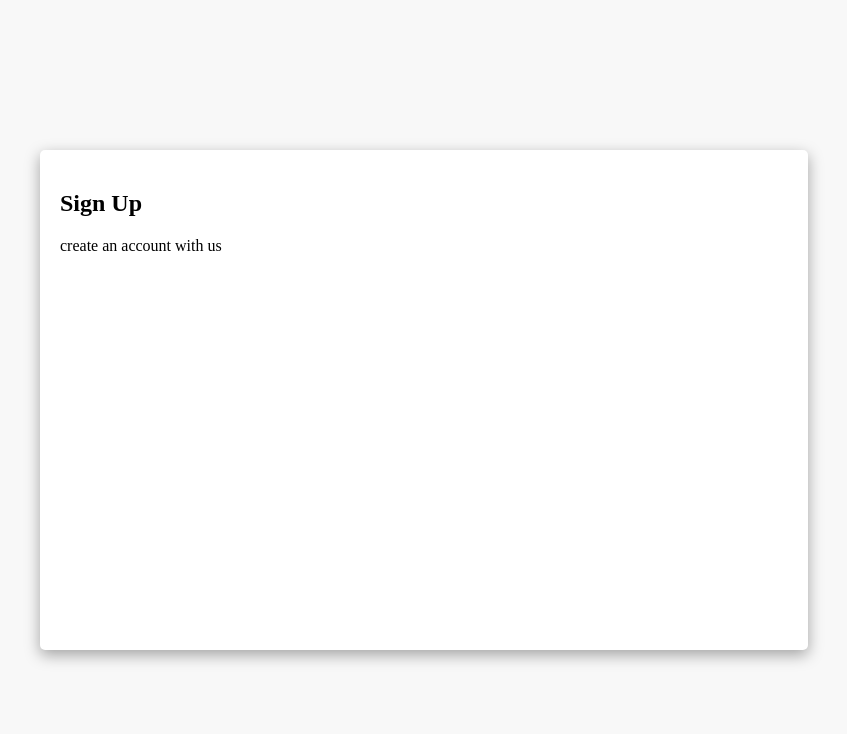
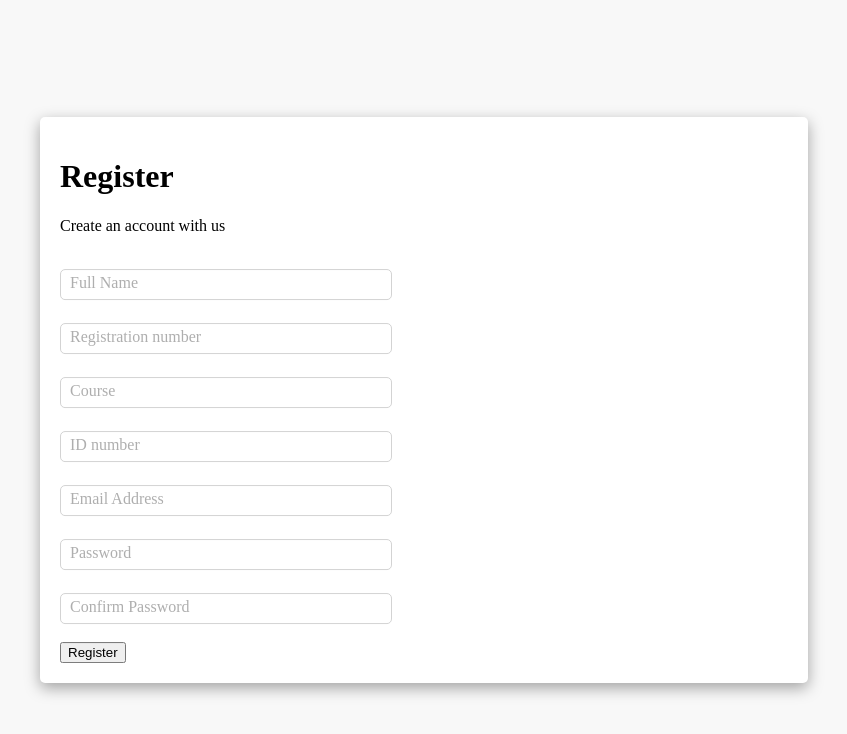
Before and after one commit to DennisRono/auth-sys, a React (Create React App) app: page / in a window 1280 px wide. Shown: the top 734 px of the page, without its empty margins (216-1063 px from the left). Built offline with nearby package versions, Linux system fonts and the light colour scheme.

Commit message:
color-fixes

```diff
--- a/cron-logs.json
+++ b/cron-logs.json
@@ -1 +1 @@
-{"logs":{"name":"dennis"},"ahe7g":{"Status":"git update complete","TimePushed":"2/18/2022, 9:50:10 PM"},"nautz":{"Status":"git update complete","TimePushed":"2/18/2022, 9:55:15 PM"},"mxdyu":{"Status":"git update complete","TimePushed":"2/18/2022, 10:00:24 PM"},"org6z":{"Status":"git update complete","TimePushed":"2/18/2022, 10:05:13 PM"},"pj23u":{"Status":"git update complete","TimePushed":"2/18/2022, 10:10:25 PM"},"4crvc":{"Status":"nothing to commit, working tree clean","TimePushed":"2/18/2022, 10:15:09 PM"},"1n7nc":{"Status":"git update complete","TimePushed":"2/19/2022, 11:45:14 AM"},"e5g5c":{"Status":"git update complete","TimePushed":"2/19/2022, 11:50:10 AM"},"mcj15":{"Status":"git update complete","TimePushed":"2/19/2022, 11:55:07 AM"},"m3vy3":{"Status":"git update complete","TimePushed":"2/19/2022, 12:01:28 PM"},"uhqj8":{"Status":"git update complete","TimePushed":"2/19/2022, 12:05:06 PM"},"f0fv6":{"Status":"git update complete","TimePushed":"2/19/2022, 12:10:21 PM"},"a0ace":{"Status":"git update complete","TimePushed":"2/19/2022, 12:15:26 PM"},"mc2ex":{"Status":"git update complete","TimePushed":"2/19/2022, 12:20:17 PM"},"6g4r9":{"Status":"git update complete","TimePushed":"2/19/2022, 12:24:09 PM"}}
+{"logs":{"name":"dennis"},"ahe7g":{"Status":"git update complete","TimePushed":"2/18/2022, 9:50:10 PM"},"nautz":{"Status":"git update complete","TimePushed":"2/18/2022, 9:55:15 PM"},"mxdyu":{"Status":"git update complete","TimePushed":"2/18/2022, 10:00:24 PM"},"org6z":{"Status":"git update complete","TimePushed":"2/18/2022, 10:05:13 PM"},"pj23u":{"Status":"git update complete","TimePushed":"2/18/2022, 10:10:25 PM"},"4crvc":{"Status":"nothing to commit, working tree clean","TimePushed":"2/18/2022, 10:15:09 PM"},"1n7nc":{"Status":"git update complete","TimePushed":"2/19/2022, 11:45:14 AM"},"e5g5c":{"Status":"git update complete","TimePushed":"2/19/2022, 11:50:10 AM"},"mcj15":{"Status":"git update complete","TimePushed":"2/19/2022, 11:55:07 AM"},"m3vy3":{"Status":"git update complete","TimePushed":"2/19/2022, 12:01:28 PM"},"uhqj8":{"Status":"git update complete","TimePushed":"2/19/2022, 12:05:06 PM"},"f0fv6":{"Status":"git update complete","TimePushed":"2/19/2022, 12:10:21 PM"},"a0ace":{"Status":"git update complete","TimePushed":"2/19/2022, 12:15:26 PM"},"mc2ex":{"Status":"git update complete","TimePushed":"2/19/2022, 12:20:17 PM"},"6g4r9":{"Status":"git update complete","TimePushed":"2/19/2022, 12:24:09 PM"},"5tm1n":{"Status":"git update complete","TimePushed":"2/19/2022, 12:27:08 PM"}}
--- a/src/App.jsx
+++ b/src/App.jsx
@@ -25,10 +25,48 @@ export class App extends Component {
                 <div className="authReg">
                   <div className="authRegFlex">
                     <div className="authRegForm">
-                      <h2>Sign Up</h2>
-                      <p>create an account with us</p>
-                      <form class="regForm">
-
+                      <h1>Register</h1>
+                      <p>Create an account with us</p>
+                      <form className="form" autoComplete="off">
+                          <p className="err-box"></p>
+                          <input type="hidden" autoComplete="new-password" name="hidden" />
+                          <div className="user-input-wrp">
+                              <br/>
+                              <input type="text" className="inputText" name="fullname" required/>
+                              <span className="floating-label">Full Name</span>
+                          </div>
+                          <div className="user-input-wrp">
+                              <br/>
+                              <input type="text" className="inputText" name="regno"   required/>
+                              <span className="floating-label">Registration number</span>
+                          </div>
+                          <div className="user-input-wrp">
+                              <br/>
+                              <input type="text" autoComplete="off" className="inputText" name="course"   required/>
+                              <span className="floating-label">Course</span>
+                          </div>
+                          <div className="user-input-wrp">
+                              <br/>
+                              <input id="id-input" type="text" className="inputText" name="idno"   required/>
+                              <span className="floating-label">ID number</span>
+                          </div>
+                          <span id="id-err"></span>
+                          <div className="user-input-wrp">
+                              <br/>
+                              <input type="email" className="inputText" name="email"   required/>
+                              <span className="floating-label">Email Address</span>
+                          </div>
+                          <div className="user-input-wrp"style={{ marginBottom: "5px !important" }} >
+                              <br/>
+                              <input type="password" className="inputText" name="password" required/>
+                              <span className="floating-label">Password</span>
+                          </div>
+                          <div className="user-input-wrp">
+                              <br/>
+                              <input type="password" className="inputText" name="cpassword" required/>
+                              <span className="floating-label">Confirm Password</span>
+                          </div><br/>
+                          <input type="submit" className="submit-btn" value="Register" name="submit"/>
                       </form>
                     </div>
                     <div className="authRegImage"></div>
--- a/src/css/auth.css
+++ b/src/css/auth.css
@@ -44,4 +44,127 @@ body {
   width: 50%;
   padding: 20px;
 }
+
+.user-input-wrp {
+  position: relative;
+  width: 90%;
+  margin-top: 5px;
+}
+
+.user-input-wrp .inputText {
+  width: 100%;
+  outline: none;
+  border: 1px solid lightgray;
+  padding: 7px 10px;
+  -webkit-box-shadow: none !important;
+          box-shadow: none !important;
+  border-radius: 5px;
+  background-color: #fff;
+}
+
+.user-input-wrp .inputText:focus,
+.user-input-wrp .inputText:not(:focus):valid {
+  background-color: #ffdba6;
+}
+
+.user-input-wrp .floating-label {
+  position: absolute;
+  pointer-events: none;
+  top: 23px;
+  left: 10px;
+  -webkit-transition: 0.2s ease all;
+  transition: 0.2s ease all;
+  opacity: .5;
+  color: #5f5f5f;
+}
+
+.user-input-wrp input:focus ~ .floating-label,
+.user-input-wrp input:not(:focus):valid ~ .floating-label {
+  top: 0px;
+  left: 8px;
+  font-size: 13px;
+  opacity: 1;
+}
+
+.err-box {
+  display: none;
+  padding: 5px 10px;
+  color: red !important;
+  background-color: #ffbbbb;
+  border-left: 5px solid red;
+  font-size: 14px;
+  width: 88%;
+}
+
+.center {
+  margin: 50px auto;
+  margin-top: 20px;
+  border-radius: 5px;
+  width: 700px;
+  background-color: #f0f0f0;
+  overflow: hidden;
+  -webkit-box-shadow: rgba(0, 0, 0, 0.35) 3px 6px 6px;
+          box-shadow: rgba(0, 0, 0, 0.35) 3px 6px 6px;
+}
+
+.center .center-flex {
+  display: -webkit-box;
+  display: -ms-flexbox;
+  display: flex;
+  -webkit-box-orient: horizontal;
+  -webkit-box-direction: normal;
+      -ms-flex-direction: row;
+          flex-direction: row;
+}
+
+.center .center-flex .preview-img {
+  width: 100%;
+  background-repeat: no-repeat;
+  background-size: cover;
+}
+
+.center .center-flex .reg-form {
+  width: 100%;
+  padding: 10px;
+  padding-left: 40px;
+}
+
+.center .center-flex .reg-form h1 {
+  margin: 0;
+  color: #3f3f3f;
+}
+
+.center .center-flex .reg-form p {
+  margin: 0;
+  color: #3f3f3f;
+  margin-bottom: 10px;
+}
+
+.center .center-flex .reg-form .form .submit-btn {
+  display: block;
+  outline: none;
+  background-color: #3744ff;
+  width: 97%;
+  cursor: pointer;
+  border: none;
+  padding: 10px 20px;
+  margin-top: 10px;
+  color: #fff;
+  border-radius: 5px;
+}
+
+.center .center-flex .reg-form .login {
+  display: block;
+  border: 1px solid #3744ff;
+  outline: none;
+  padding: 10px 20px;
+  text-align: center;
+  cursor: pointer;
+  margin: 10px;
+  margin-bottom: 0;
+  margin-left: -3px;
+  color: #3744ff;
+  border-radius: 5px;
+  text-decoration: none;
+}
 /*# sourceMappingURL=auth.css.map */
--- a/src/scss/auth.scss
+++ b/src/scss/auth.scss
@@ -38,3 +38,108 @@ body{
         }
     }
 }
+
+.user-input-wrp {
+position: relative;
+width: 90%;
+margin-top: 5px;
+}
+.user-input-wrp .inputText{
+width: 100%;
+outline: none;
+border: 1px solid rgb(211, 211, 211);
+padding: 7px 10px;
+box-shadow: none !important;
+border-radius: 5px;
+background-color: #fff;
+}
+.user-input-wrp .inputText:focus,
+.user-input-wrp .inputText:not(:focus):valid{
+background-color: rgb(255, 219, 166);
+}
+.user-input-wrp .floating-label {
+position: absolute;
+pointer-events: none;
+top: 23px;
+left: 10px;
+transition: 0.2s ease all;
+opacity: .5;
+color: rgb(95, 95, 95);
+}
+.user-input-wrp input:focus ~ .floating-label,
+.user-input-wrp input:not(:focus):valid ~ .floating-label{
+top: 0px;
+left: 8px;
+font-size: 13px;
+opacity: 1;
+}
+.err-box{
+display: none;
+padding: 5px 10px;
+color: red !important;
+background-color: rgb(255, 187, 187);
+border-left: 5px solid red;
+font-size: 14px;
+width: 88%;
+}
+.center{
+margin: 50px auto;
+margin-top: 20px;
+border-radius: 5px;
+width: 700px;
+background-color: rgb(240, 240, 240);
+overflow: hidden;
+box-shadow: rgba(0, 0, 0, 0.35) 3px 6px 6px;
+.center-flex{
+    display: flex;
+    flex-direction: row;
+    .preview-img{
+        width: 100%;
+        //background-image: url('../../../public/images/programming.jpg');
+        background-repeat: no-repeat;
+        background-size: cover;
+    }
+    .reg-form{
+        width: 100%;
+        padding: 10px;
+        padding-left: 40px;
+        h1{
+            margin: 0;
+            color: rgb(63, 63, 63);
+        }
+        p{
+            margin: 0;
+            color: rgb(63, 63, 63);
+            margin-bottom: 10px;
+        }
+        .form{
+            .submit-btn{
+                display: block;
+                outline: none;
+                background-color: rgb(55, 68, 255);
+                width: 97%;
+                cursor: pointer;
+                border: none;
+                padding: 10px 20px;
+                margin-top: 10px;
+                color: #fff;
+                border-radius: 5px;
+            }
+        }
+        .login{
+            display: block;
+            border: 1px solid rgb(55, 68, 255);
+            outline: none;
+            padding: 10px 20px;
+            text-align: center;
+            cursor: pointer;
+            margin: 10px;
+            margin-bottom: 0;
+            margin-left: -3px;
+            color: rgb(55, 68, 255);
+            border-radius: 5px;
+            text-decoration: none;
+        }
+    }
+}
+}
```
Also changed, not shown: 1 other file (tests, documents, lock files or other folders).
